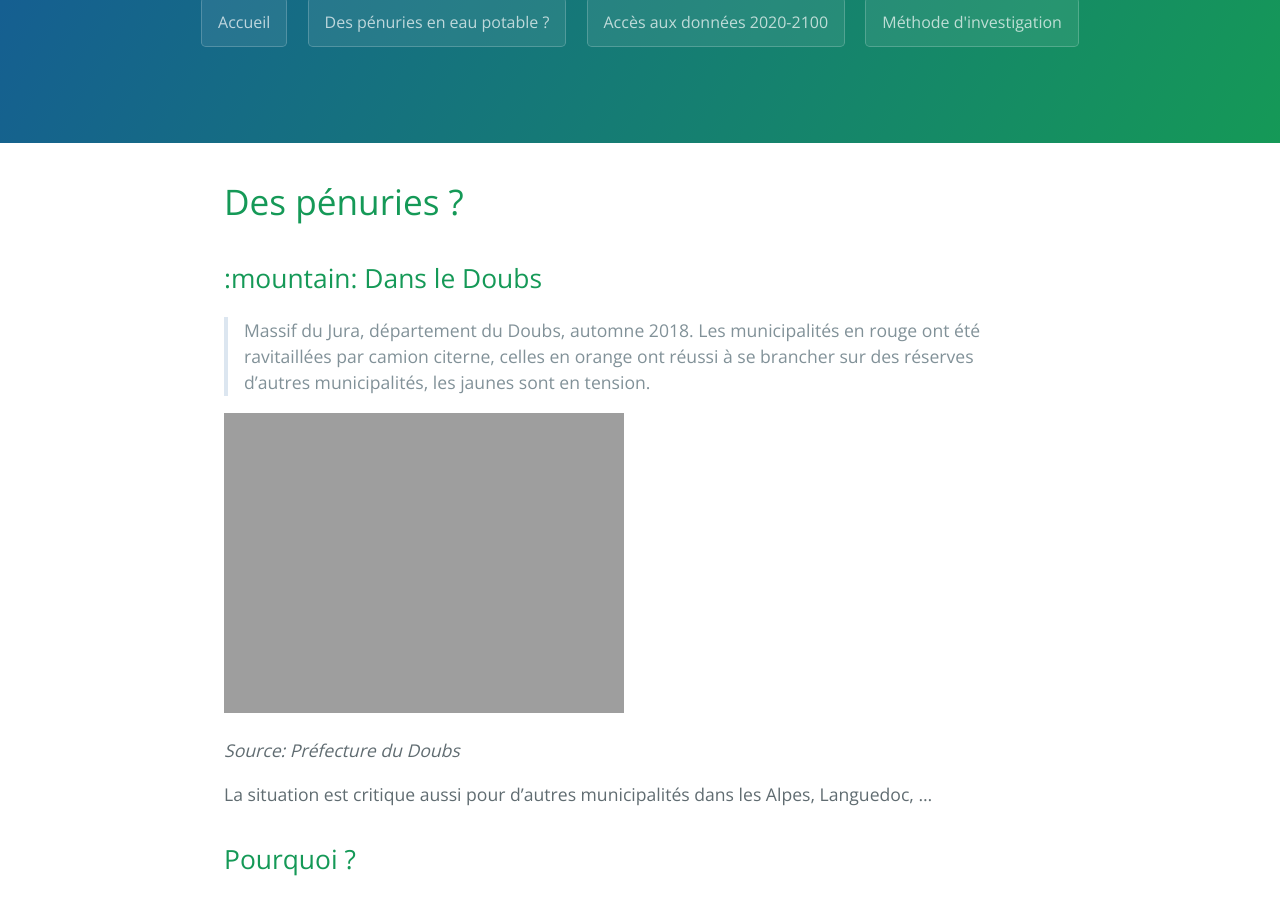
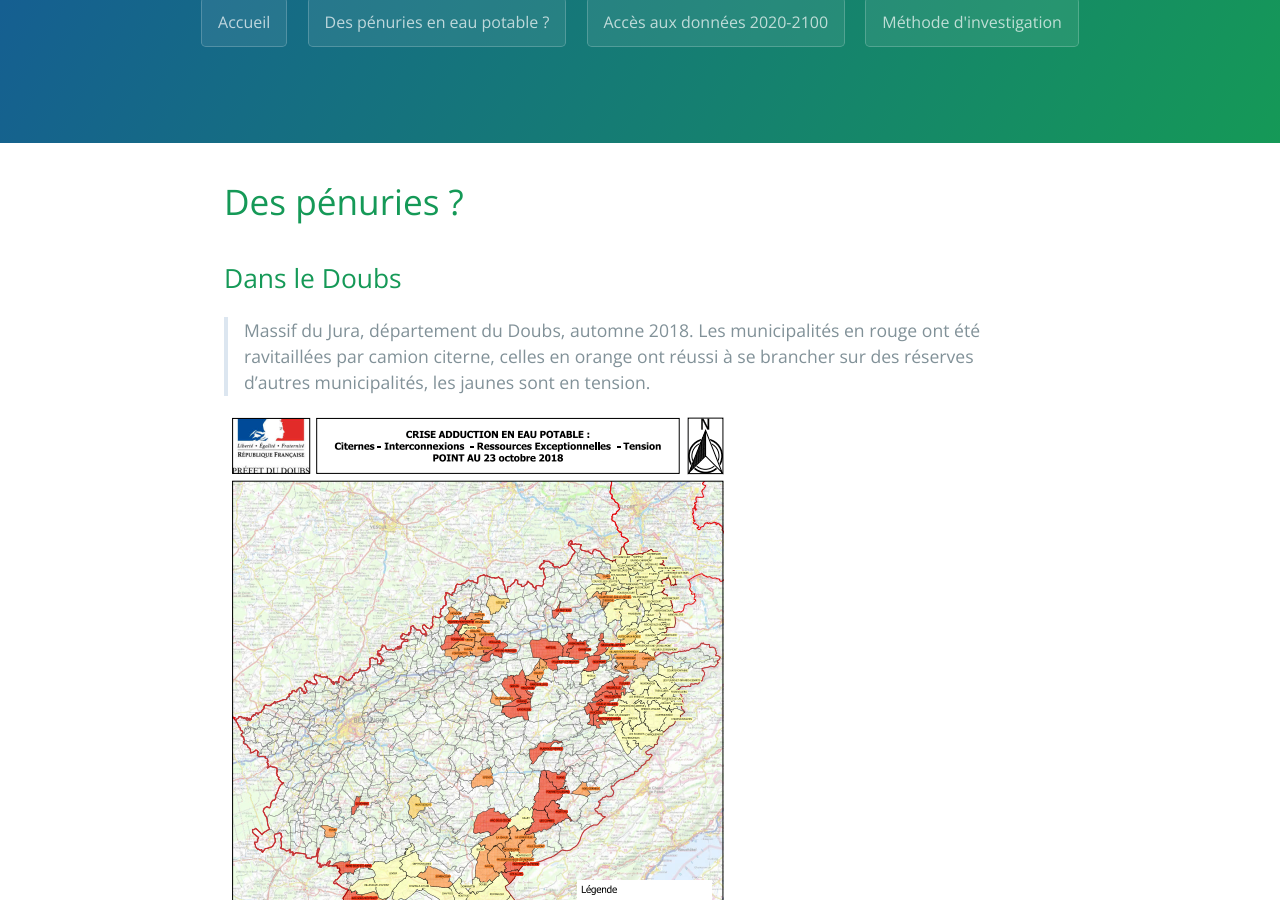
Before and after one commit to secheresses/Ancien-site, a Jekyll site: the page built from pages/risques-penurie-eau.md, in a window 1280 px wide and 900 px high, scrolled down 318 px. Built offline with Jekyll 4.4.1, drawn with Linux system fonts in a browser that asks for light colours.

Commit message:
Update risques-penurie-eau.md

```diff
--- a/pages/risques-penurie-eau.md
+++ b/pages/risques-penurie-eau.md
@@ -7,11 +7,11 @@ permalink: /risques-penurie-eau
 
 # Des pénuries ?
 
-##  :mountain: Dans le Doubs
+##  Dans le Doubs
 > Massif du Jura, département du Doubs, automne 2018.
 Les municipalités en rouge ont été ravitaillées par camion citerne, celles en orange ont réussi à se brancher sur des réserves d'autres municipalités, les jaunes sont en tension.
 
-![penuries](../pages/images/cartepenuries.png =50x20)
+![penuries](../pages/images/cartepenuries.png)
 
 *Source: Préfecture du Doubs*
 
@@ -32,7 +32,7 @@ Une hausse des températures est prévue, accompagnée d'un **espacement des pr
 
 La conséquence ? Une amplification du risque de pénurie d'eau.
 
-Sources : GIEC, météofrance... ( à préciser )
+>Sources : GIEC, météofrance... ( à préciser )
 
 # Tutoriel pour évaluer le risque
 
```
